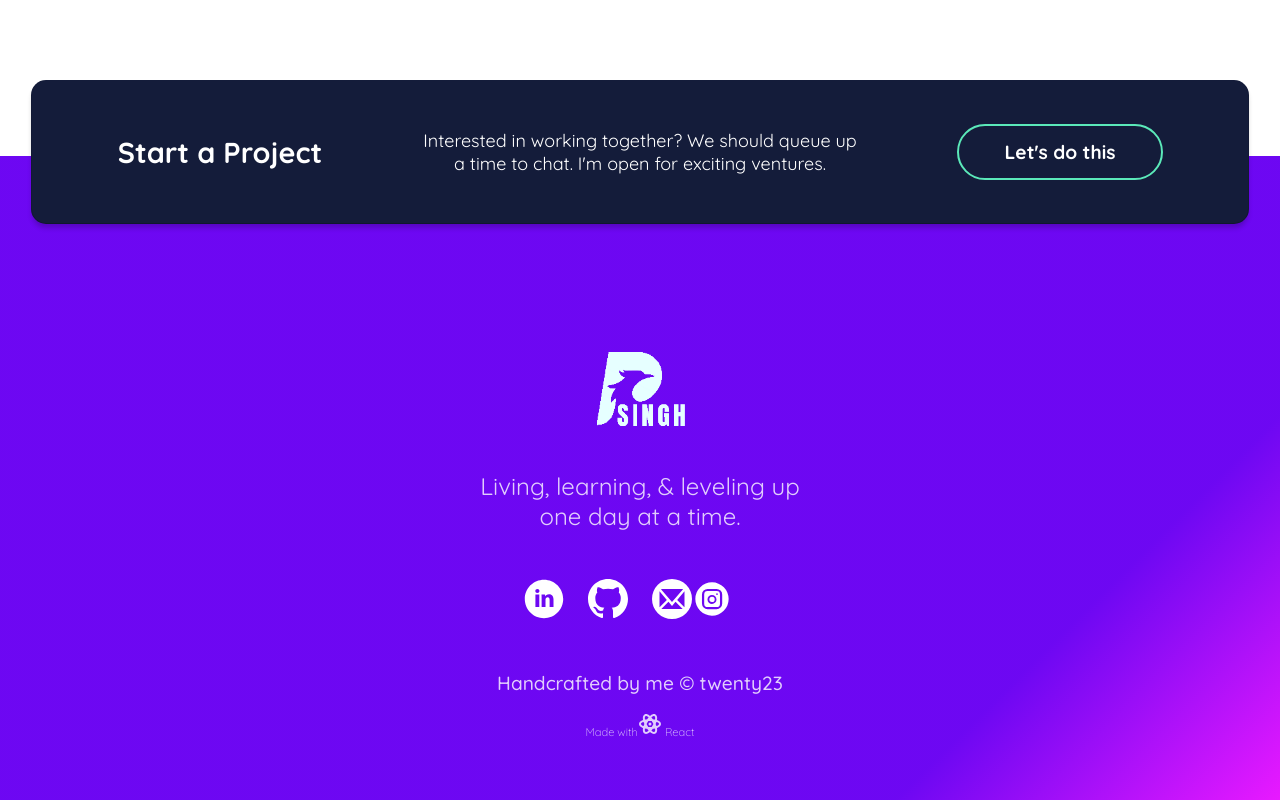
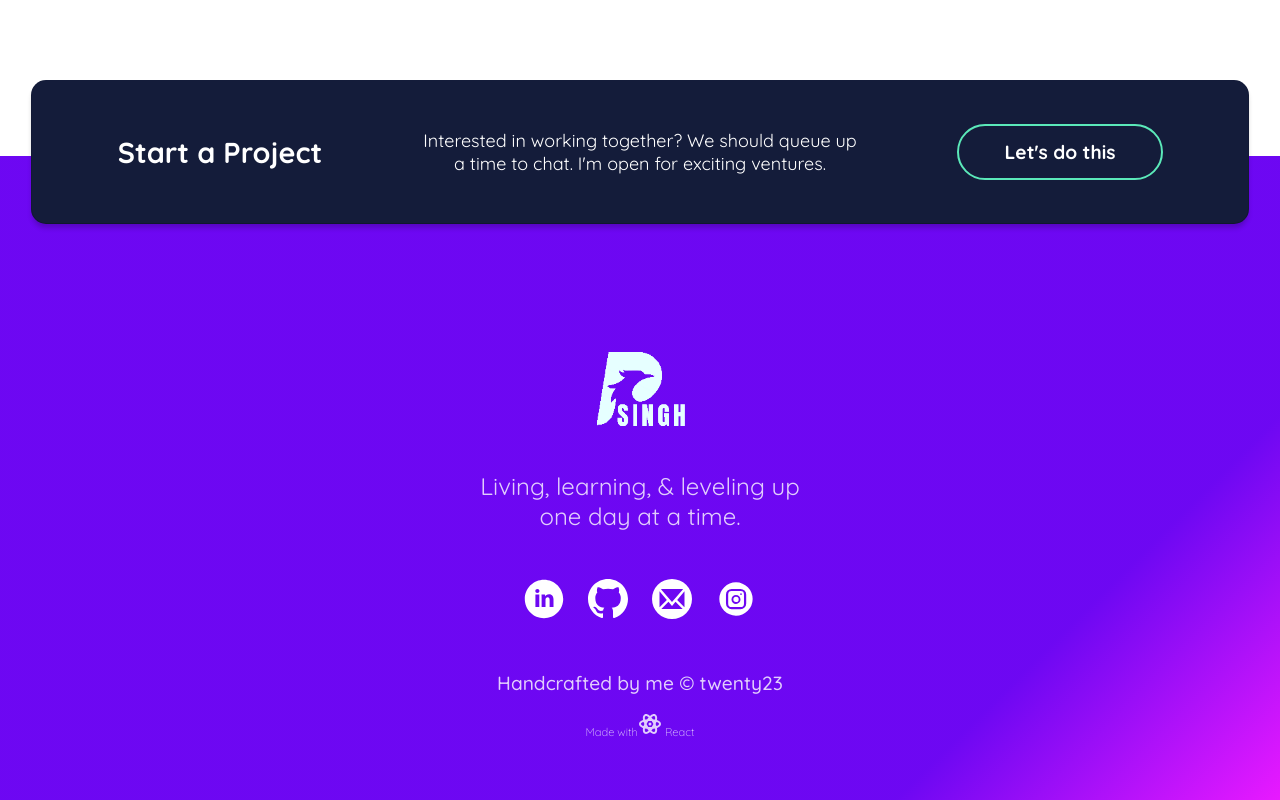
Before and after one commit to PrabhjotSingh03/react-portfolio, a React (Vite) app: page / in a window 1280 px wide. Shown: the part 5134-5934 px from the top of the page. Built offline with nearby package versions, Linux system fonts and the light colour scheme.

Commit message:
fixed the css padding for the 4th child of footer social links

```diff
--- a/components/footer/footer.css
+++ b/components/footer/footer.css
@@ -102,7 +102,7 @@
 .social__links a{
     color: #fff;
 }
-.social__links a:not(:nth-child(3)){
+.social__links a:not(:nth-child(4)){
     padding-right: 1.5em;
 }
 .social__links a:hover{
```
